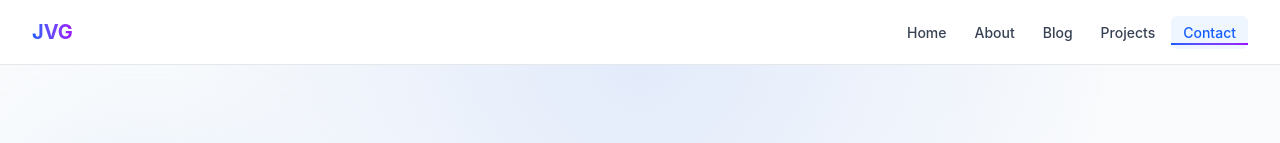
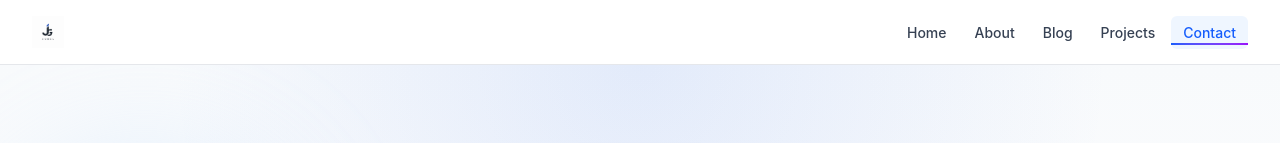
Before and after one commit to jobelGolde12/personal-blog, a React (Vite) app: page /contact in a window 1280 px wide. Shown: the top 143 px of the page. Built offline with nearby package versions, Linux system fonts and the light colour scheme.

Commit message:
Add logo

```diff
--- a/index.html
+++ b/index.html
@@ -2,9 +2,10 @@
 <html lang="en">
   <head>
     <meta charset="UTF-8" />
-    <link rel="icon" type="image/svg+xml" href="/favicon.svg" />
+    <link rel="icon" type="image/png" href="/jobel_logo.png" />
+    <link rel="apple-touch-icon" href="/jobel_logo.png" />
     <meta name="viewport" content="width=device-width, initial-scale=1.0" />
-    <title>personal-blog</title>
+    <title>Jobel | Personal Blog</title>
   </head>
   <body>
     <div id="root"></div>
--- a/src/components/Navbar.jsx
+++ b/src/components/Navbar.jsx
@@ -70,14 +70,14 @@ export default function Navbar() {
     <nav className="fixed top-0 left-0 right-0 z-50 bg-white/80 backdrop-blur-md border-b border-gray-200">
       <div className="max-w-7xl mx-auto px-4 sm:px-6 lg:px-8">
         <div className="flex items-center justify-between h-16">
-          <Link to="/" className="flex-shrink-0 group">
-            <motion.div
+          <Link to="/" className="flex-shrink-0 group" aria-label="Home">
+            <motion.img
+              src="/jobel_logo.png"
+              alt="Jobel logo"
               initial={{ opacity: 0, scale: 0.9 }}
               animate={{ opacity: 1, scale: 1 }}
-              className="text-xl font-bold bg-gradient-to-r from-blue-600 to-purple-600 bg-clip-text text-transparent group-hover:from-blue-700 group-hover:to-purple-700 transition-all"
-            >
-              JVG
-            </motion.div>
+              className="h-8 w-8 object-contain transition-opacity group-hover:opacity-80"
+            />
           </Link>
 
           {/* Desktop Menu */}
```
Also changed, not shown: public/jobel_logo.png (added).
